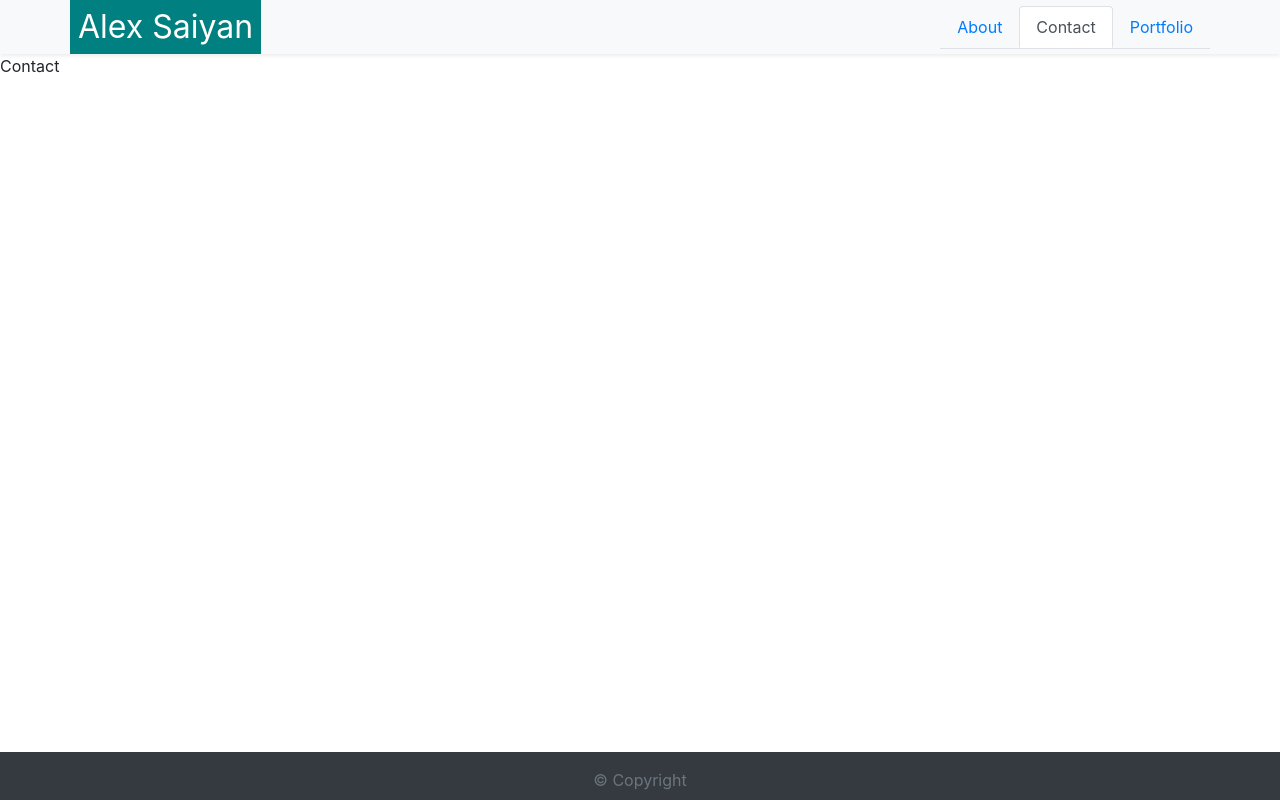
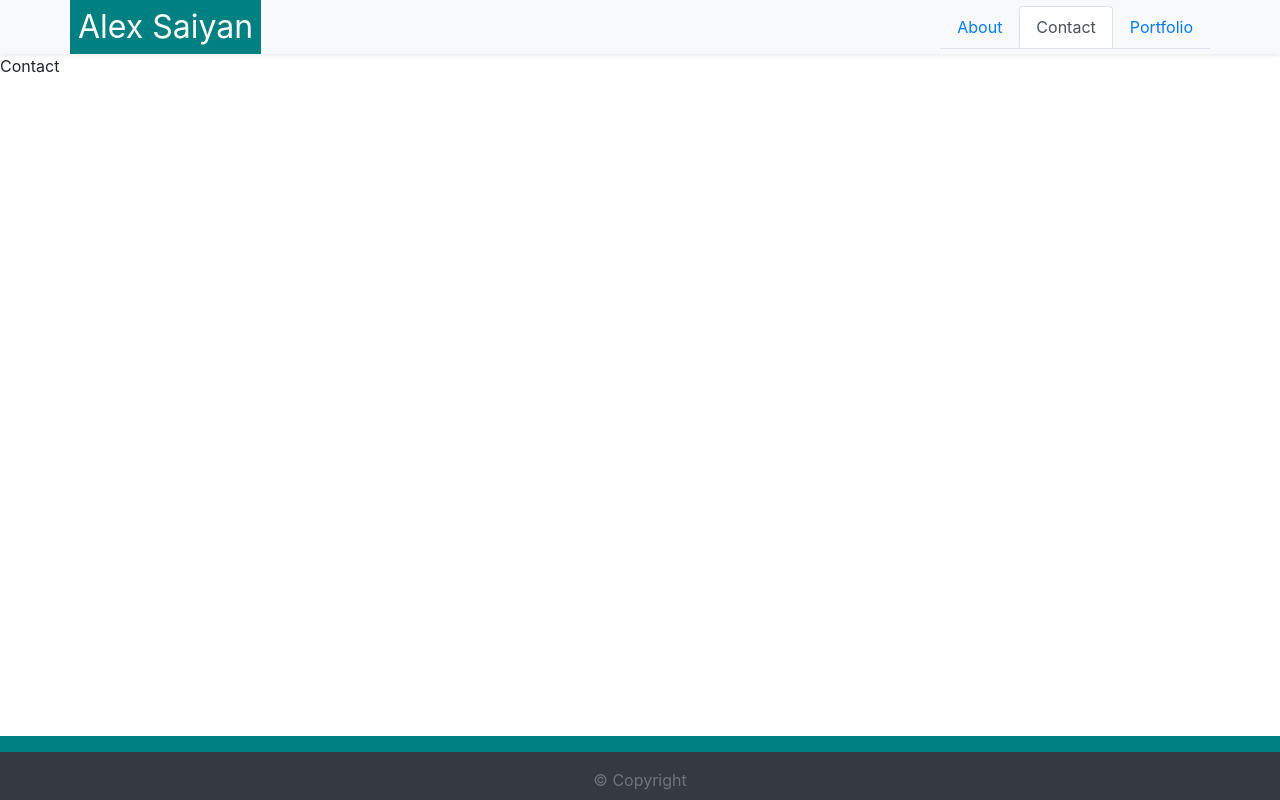
Before and after one commit to Anverch/Portfolio, a React (Create React App) app: page /contact in a window 1280 px wide. Built offline with nearby package versions, Linux system fonts and the light colour scheme.

Commit message:
update footer

```diff
--- a/src/components/pages/Footer/index.js
+++ b/src/components/pages/Footer/index.js
@@ -4,11 +4,10 @@ import "./style.css";
 function Footer() {
   return (
     <footer className="mt-auto">
-      <div className="footer-bar bg-dark p-3 text-center">
-          <span className="text-muted">© Copyright</span>
-      </div>
-        {/* <div className="bg-dark p-3 text-center">
-        </div> */}
+       <div className="footer-bar"></div>
+        <div className="foot-line bg-dark p-3 text-center">
+            <span className="text-muted">© Copyright</span>
+        </div>
     </footer>
   );
 }
--- a/src/components/pages/Footer/style.css
+++ b/src/components/pages/Footer/style.css
@@ -1,8 +1,14 @@
 .footer-bar {
-  height: 10px;
   background: teal;
   position: absolute;
   bottom: 0;
   width: 100%;
-  height: 3rem
+  height: 4rem
 }
+
+.foot-line {
+  height: 3rem;
+  width: 100%;
+  position: absolute;
+  bottom: 0;
+}
```
